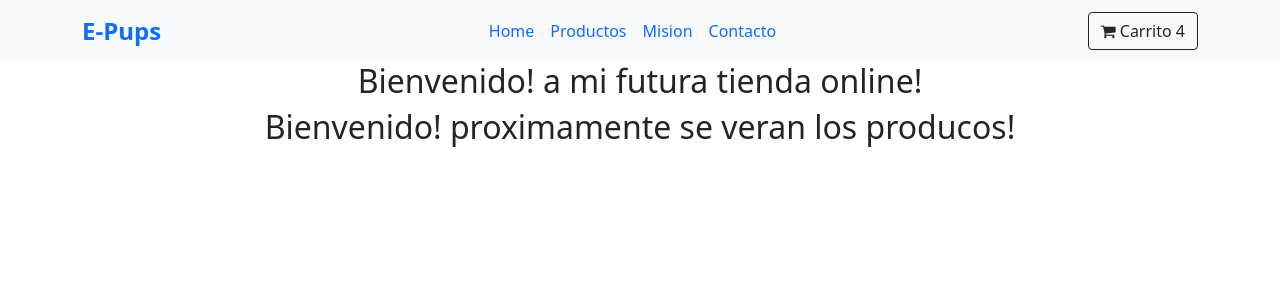
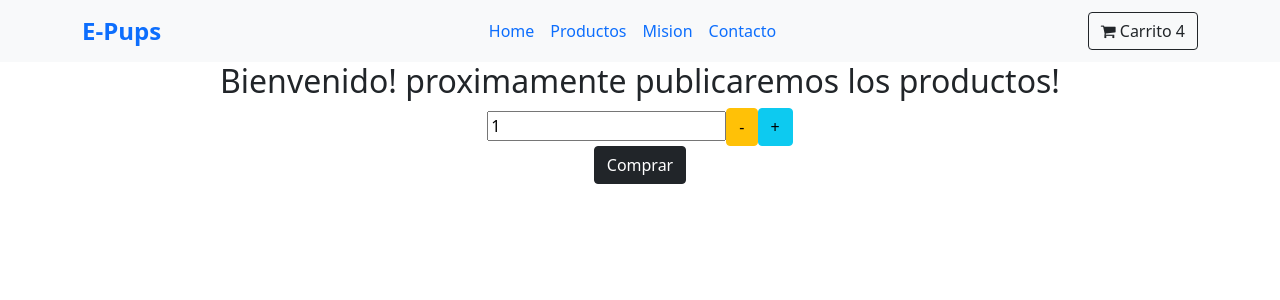
Before and after one commit to glberte/mitienda, a React (Create React App) app: page / in a window 1280 px wide. Shown: the top 300 px of the page. Built offline with nearby package versions, Linux system fonts and the light colour scheme.

Commit message:
Agregando componente ItemCount con limite de stock

```diff
--- a/package.json
+++ b/package.json
@@ -9,6 +9,7 @@
     "bootstrap": "^5.1.3",
     "font-awesome": "^4.7.0",
     "react": "^18.2.0",
+    "react-bootstrap": "^2.4.0",
     "react-dom": "^18.2.0",
     "react-scripts": "5.0.1",
     "web-vitals": "^2.1.4"
--- a/src/App.js
+++ b/src/App.js
@@ -2,14 +2,17 @@
 import './App.css';
 import NavBar from './Components/Nav';
 import ItemListContainer from './Components/ItemListContainer';
+import ItemCount from './Components/itemCount';
 
 
 function App() {
+
   return (
     <div className="App">
       <NavBar/>
-      <ItemListContainer grettins="a mi futura tienda online!"/>
-      <ItemListContainer grettins="proximamente se veran los producos!"/>
+
+      <ItemListContainer grettins="proximamente publicaremos los productos!"/>
+
     </div>
   );
 }
--- a/src/Components/ItemListContainer.jsx
+++ b/src/Components/ItemListContainer.jsx
@@ -1,8 +1,14 @@
+import ItemCount from "./itemCount";
+
 const ItemListContainer = (props) => {
     console.log(props);
     return(
         <>
         <h2>Bienvenido! {props.grettins} </h2>
+        <ItemCount/>
+
+
+
         </>
     )
 }
--- /dev/null
+++ b/src/Components/itemCount.jsx
@@ -0,0 +1,41 @@
+import { useState, useEffect } from "react"
+
+
+const ItemCount = ({stock = 5, initial= 1, onAdd}) => {
+    const [count, setCount] = useState(initial);
+    const updateCount= (op) => {
+        if (op=== "-" && count>0) {
+            setCount(count - 1);
+        }
+        if (op=== "+" && count < stock) {
+            setCount(count + 1);
+        }
+    };
+    const updateCountInput = (e) => {
+        const { value } = e.target;
+        if (value <= stock) {
+            setCount(isNaN(value) ? 0 : parseInt(value));
+        }
+    };
+
+    return (
+    <>
+     <div>
+
+            <input onChange={(e)=> updateCountInput(e)} type="number" value={count} />
+             <button onClick={()=> updateCount("-")} className="btn btn-icon btn-warning" type="button"> - </button>
+            <button onClick={()=> updateCount("+")} className="btn btn-icon btn-info" type="button"> + </button>
+
+        </div>
+        <div>
+            <button  className="btn btn-icon btn-dark" type="button"> Comprar </button>
+        </div>
+
+    </>
+    )
+
+
+}
+
+
+export default ItemCount;
--- /dev/null
+++ b/src/ejercicioClases/Promises.jsx
@@ -0,0 +1,6 @@
+import { useState, useEffect } from "react";
+
+// const Promises = () {
+
+
+// }
--- a/src/index.js
+++ b/src/index.js
@@ -3,8 +3,8 @@ import ReactDOM from 'react-dom/client';
 import './index.css';
 import App from './App';
 import reportWebVitals from './reportWebVitals';
-import '../node_modules/bootstrap/dist/css/bootstrap.min.css';
-import '../node_modules/font-awesome/css/font-awesome.min.css';
+import 'bootstrap/dist/css/bootstrap.min.css';
+import 'font-awesome/css/font-awesome.min.css';
 
 const root = ReactDOM.createRoot(document.getElementById('root'));
 root.render(
```
Also changed, not shown: src/ejercicioClases/Map.jsx (added, +20 -0 lines), 1 other file (tests, documents, lock files or other folders).
